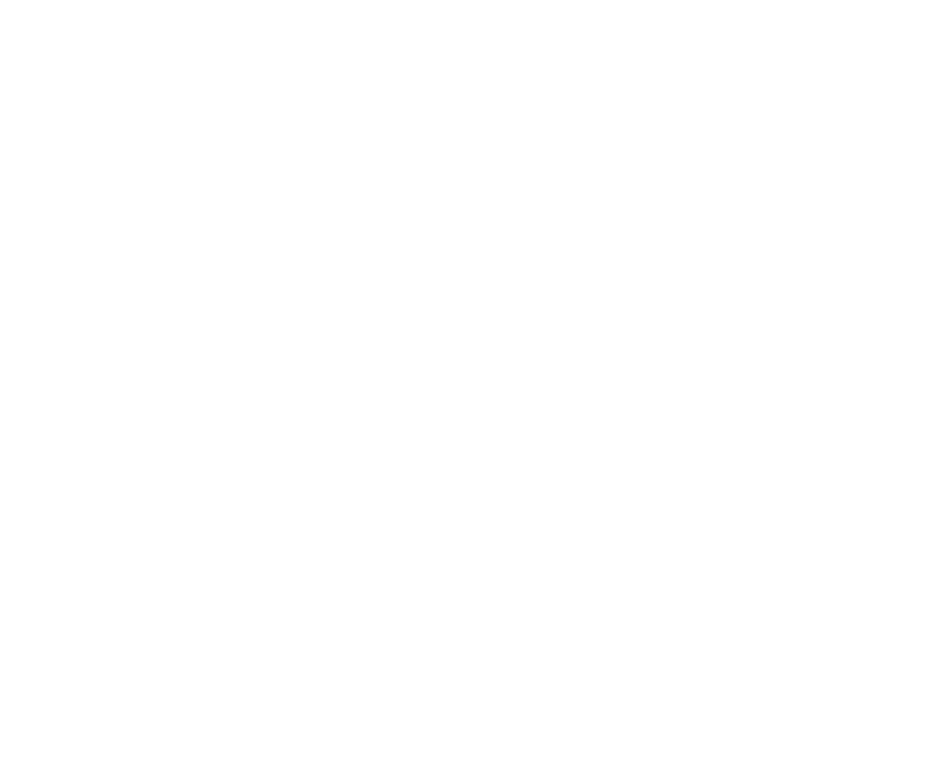
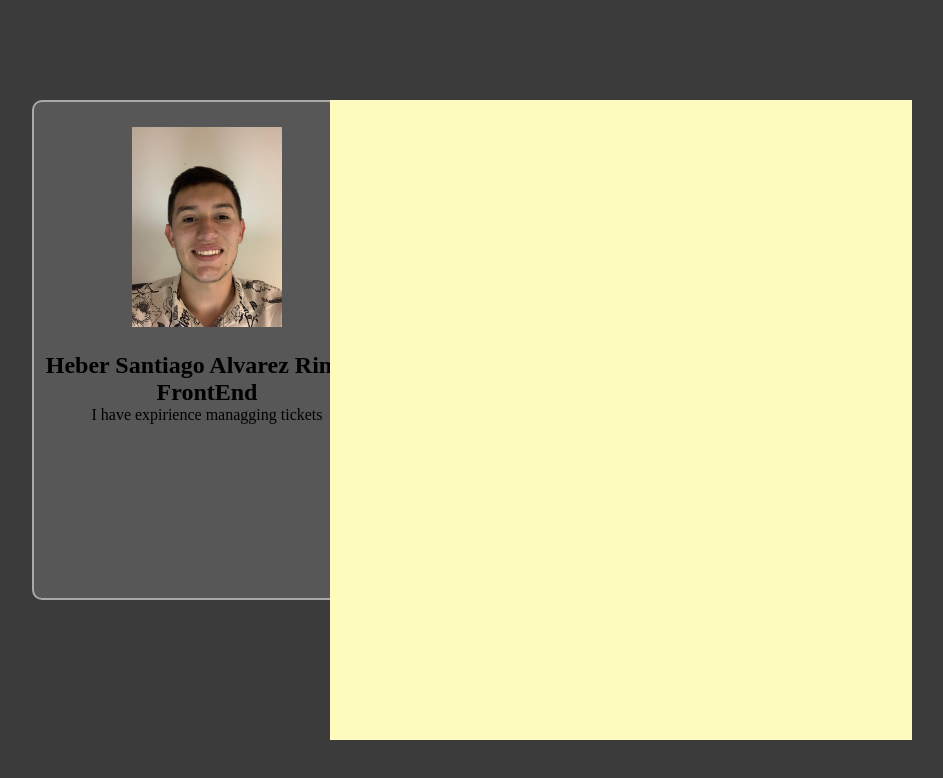
Before and after one commit to heber59/StudiesFreeCodeCamp, a plain HTML site: page HTML/personal portafolio/index.html in a window 1280 px wide. Shown: the whole page, without its empty margins (118-1061 px from the left). Drawn offline with Linux system fonts and the light colour scheme.

Commit message:
create 2 cards, first whit my photo, second my info.

```diff
--- a/HTML/personal portafolio/index.html
+++ b/HTML/personal portafolio/index.html
@@ -8,18 +8,27 @@
 </head>
 <body>
     <aside>
-        <h1></h1>
-        <h2></h2>
-        <span></span>
-        <img src="" alt="">
-        <button></button>
+        <img src="/Img/me.jpg" alt="a photo of me">
+        <h1>Heber Santiago Alvarez Rincon</h1>
+        <h2>FrontEnd</h2>
+        <span>I have expirience managging tickets</span>
+        <button ></button>
         <button></button>
         <button></button>
         <button></button>
     </aside>
-    <div>
-
-    </div>
+    <main>
+        <nav>
+            <button>
+            </button>
+            <button>
+            </button>
+            <button>
+            </button>
+            <button>
+            </button>
+        </nav>
+    </main>
 </body>
 <script href="scripts.js"></script>
 </html>
--- a/HTML/personal portafolio/styles.css
+++ b/HTML/personal portafolio/styles.css
@@ -2,6 +2,7 @@
 margin: 0;
 padding: 0;
 box-sizing: border-box;
+
 }
 button{
 text-decoration: none;
@@ -10,3 +11,35 @@ border: none;
 a{
 text-decoration: none;
 }
+body{
+    background-color:rgb(59, 59, 59);
+    display: grid;
+    grid-template-columns: 35% 1fr;
+
+}
+aside{
+    margin-left: 150px;
+    margin-top: 100px;
+    background-color: rgb(87, 87, 87);
+    height: 500px;
+    width:350px;
+    border-radius: 10px;
+    border: 2px solid rgb(170, 169, 169);
+    display: flex;
+    align-items: center;
+    flex-direction: column;
+}
+img {
+    width: auto;
+    height: 250px ;
+    padding: 25px 0px 25px 0px;
+
+}
+/* will put in main buttons in the top right to navegate, about me, projects, contact, think what more.*/
+main{
+    width: 70%;
+    height: 80vh;
+    margin-top: 100px;
+    background-color: rgb(253, 252, 190);
+    padding: 25px;
+}
```
Also changed, not shown: Img/me.jpg (added).
